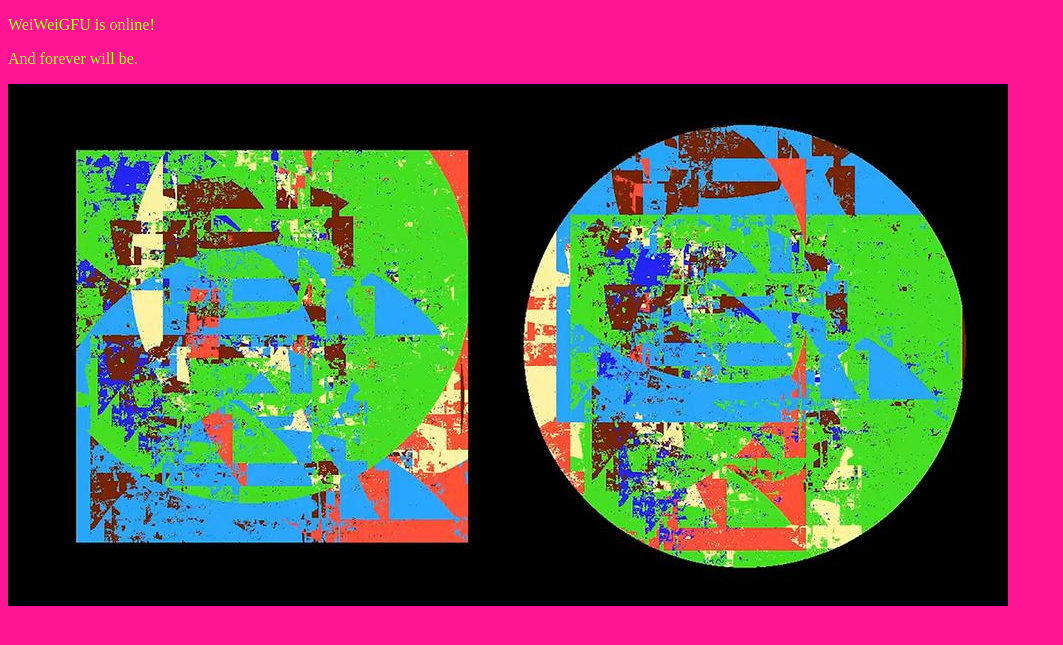
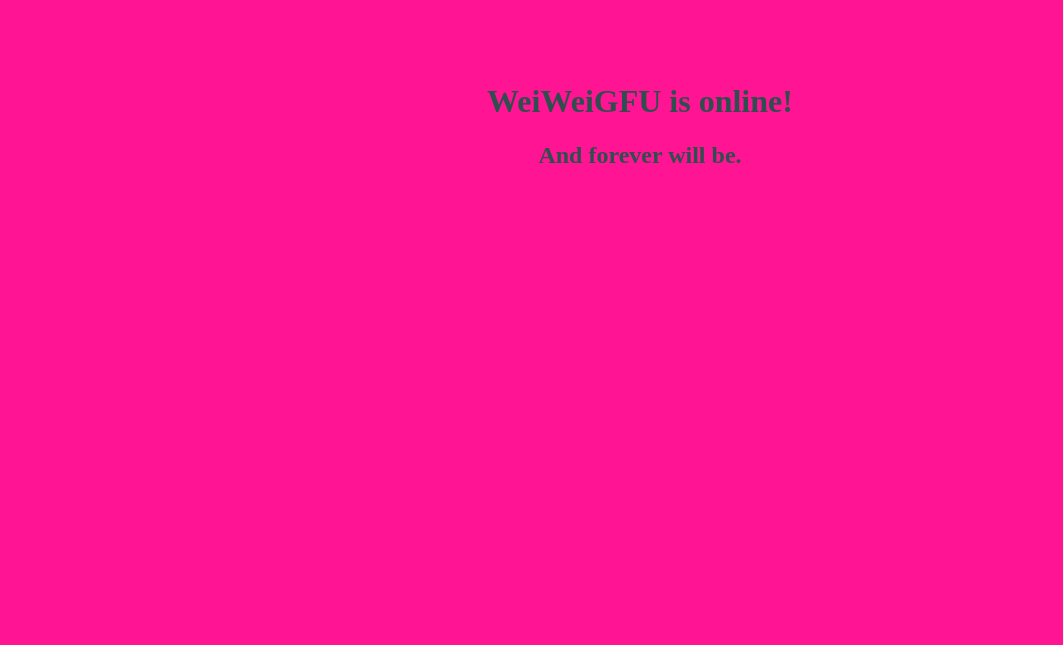
Before and after one commit to bugo99iot/weiweigfu-web, a Flask app: page / in a window 1280 px wide. Shown: the top 645 px of the page, without its empty margins (0-1063 px from the left). Run offline with Flask 2, Linux system fonts and the light colour scheme; some libraries are stand-ins or nearby versions.

Commit message:
Playing with colors.

```diff
--- a/app.py
+++ b/app.py
@@ -5,7 +5,7 @@ from settings import DEBUG
 from settings import FLASK_APP_SECRET_KEY
 from settings import APP_PATH, APP_STATIC_PATH
 
-from forms import ContactForm
+from utils.forms import ContactForm
 
 app = Flask(__name__)
 
--- a/static/css/main.css
+++ b/static/css/main.css
@@ -2,5 +2,13 @@ body {
   background-color: deeppink;
 }
 p {
-  color: greenyellow;
+  color: darkslategray;
 }
+
+h1 {
+  color: darkslategray;
+}
+
+h2 {
+  color: darkslategray;
+}
--- a/templates/core/home.html
+++ b/templates/core/home.html
@@ -7,10 +7,21 @@
     <meta charset="utf-8">
     <title>WeiWeiGFU</title>
   </head>
+
   <body>
-    <p> WeiWeiGFU is online! </p>
-    <p> And forever will be. </p>
-  <img src="/static/images/math_art.jpg">
+
+    <br>
+    <br>
+    <br>
+
+    <div style="text-align: center;">
+      <h1> WeiWeiGFU is online! </h1>
+      <h2> And forever will be. </h2>
+    </div>
+
+  <!--  <img src="/static/images/math_art.jpg">  -->
   <!-- <img src="{{  test_image  }}"> -->
+
   </body>
+
 </html>
```
Also changed, not shown: templates/core/contact.html (line endings or trailing spaces), utils/email_sender.py (added), utils/forms.py (renamed from forms.py).
